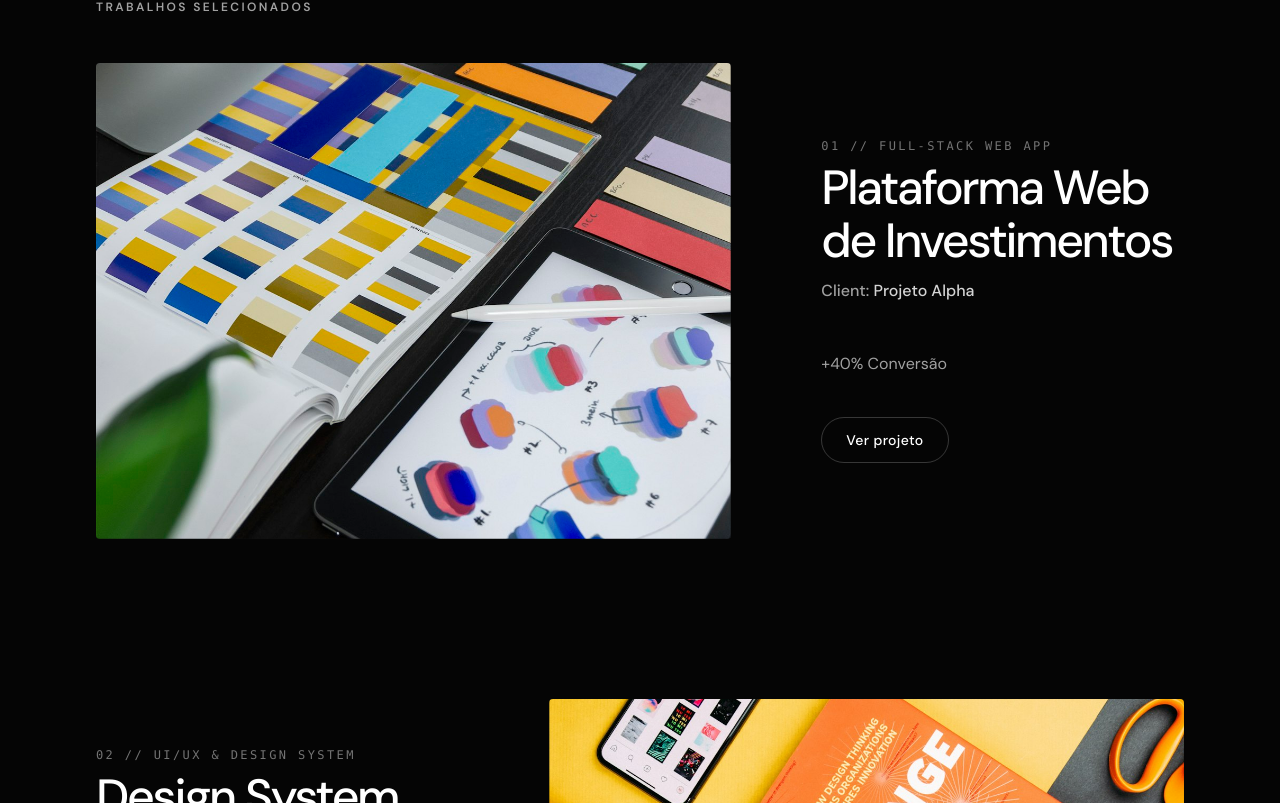
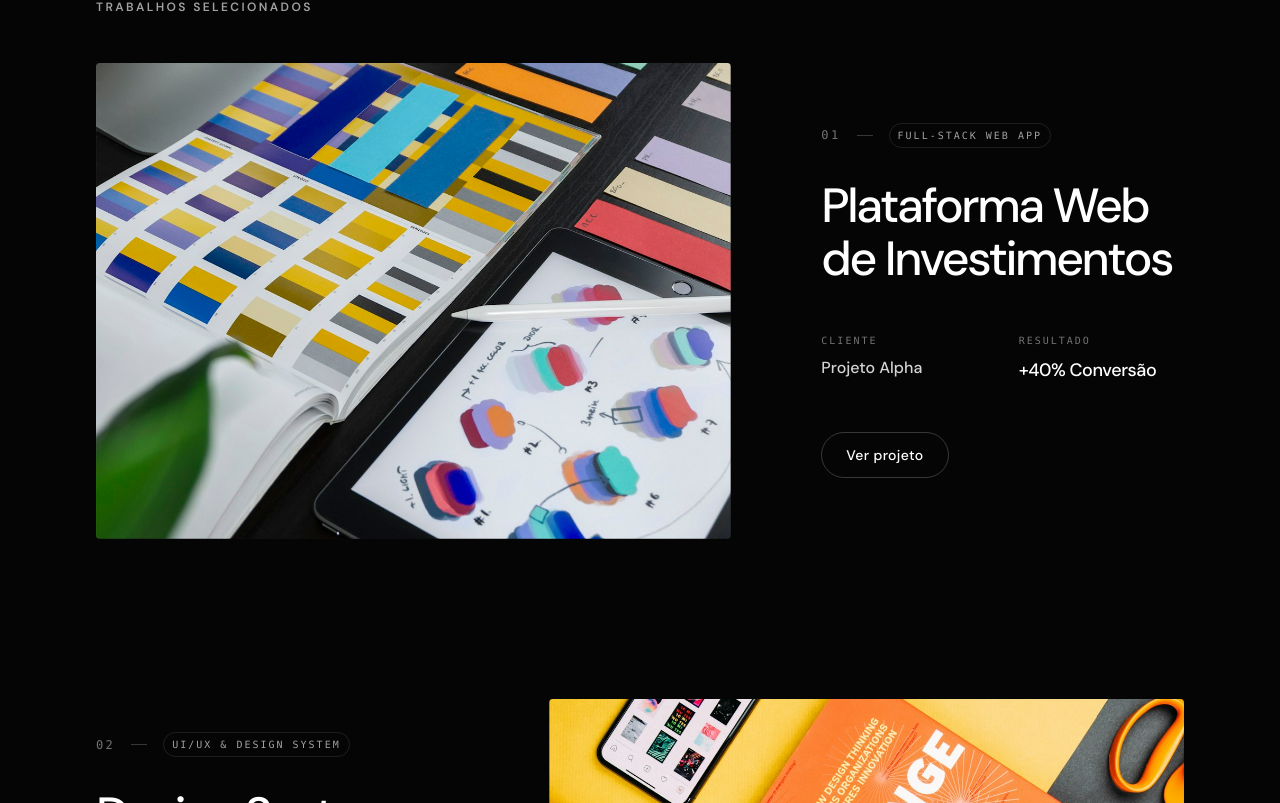
Before and after one commit to Jhnvida/portfolio, a Next.js app: page / in a window 1280 px wide. Shown: the part 1097-1900 px from the top of the page. Built offline with nearby package versions, Linux system fonts and the light colour scheme.

Commit message:
refactor: reestrutura layout do project card, aprimora hierarquia tipografica e traduz metadados

```diff
--- a/src/components/ui/ProjectCard.tsx
+++ b/src/components/ui/ProjectCard.tsx
@@ -37,28 +37,43 @@ export function ProjectCard({ project, priority = false, index }: ProjectCardPro
                 </div>
 
                 <div
-                    className={`project-content flex flex-col lg:col-span-4 ${
+                    className={`project-content flex flex-col justify-center lg:col-span-4 ${
                         isEven ? "lg:order-2 lg:col-start-9" : "lg:order-1 lg:col-start-1"
                     }`}
                 >
-                    <div className="flex flex-col gap-2 mb-8 md:mb-12">
+                    <div className="flex items-center gap-4 mb-6 md:mb-8">
                         <span className="text-[10px] md:text-xs uppercase tracking-[0.2em] text-neutral-500 font-mono">
-                            {formattedIndex} // {project.category}
+                            {formattedIndex}
                         </span>
 
-                        <h3 className="text-4xl md:text-5xl font-medium tracking-tighter text-white leading-[1.1] md:leading-[1.1] transition-colors group-hover:text-white/80">
+                        <div className="w-4 h-px bg-white/20" />
+
+                        <span className="text-[10px] uppercase tracking-[0.2em] text-neutral-400 font-mono px-2 py-1 rounded-full border border-white/10">
+                            {project.category}
+                        </span>
+                    </div>
+
+                    <h3 className="text-4xl md:text-5xl font-medium tracking-tighter text-white leading-[1.1] md:leading-[1.1] transition-colors group-hover:text-white/80 mb-10 md:mb-12">
                         {project.title}
                     </h3>
 
-                        <p className="text-sm md:text-base text-neutral-400 font-medium mt-1">
-                            Client: <span className="text-neutral-300">{project.client}</span>
-                        </p>
+                    <div className="grid grid-cols-1 sm:grid-cols-2 gap-6 md:gap-8 mb-10 md:mb-12">
+                        <div className="flex flex-col gap-2">
+                            <span className="text-[10px] uppercase tracking-[0.2em] text-neutral-500 font-mono">
+                                Cliente
+                            </span>
+                            <span className="text-sm md:text-base text-neutral-300 font-medium">{project.client}</span>
                         </div>
 
-                    <div className="flex flex-col gap-8 md:gap-10">
-                        <p className="text-sm md:text-base text-neutral-400 leading-relaxed max-w-md">
+                        <div className="flex flex-col gap-2">
+                            <span className="text-[10px] uppercase tracking-[0.2em] text-neutral-500 font-mono">
+                                Resultado
+                            </span>
+                            <span className="text-base md:text-lg text-white font-medium tracking-tight">
                                 {project.impact}
-                        </p>
+                            </span>
+                        </div>
+                    </div>
 
                     <div>
                         <Button
@@ -72,7 +87,6 @@ export function ProjectCard({ project, priority = false, index }: ProjectCardPro
                     </div>
                 </div>
             </div>
-            </div>
         </Link>
     );
 }
```
Lines whose indentation alone changed are shown as unchanged.
